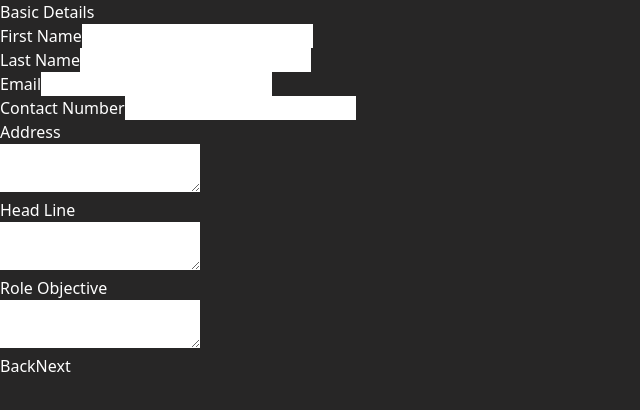
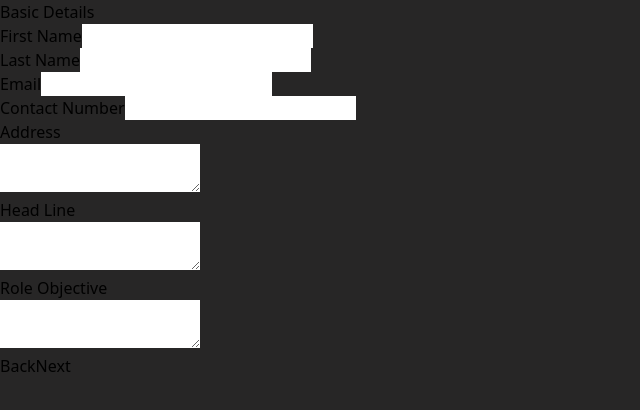
Before and after one commit to Augasty/portfolio-fe, a React (Vite) app: page /basic in a window 1280 px wide. Shown: the top 410 px of the page, without its empty margins (0-640 px from the left). Built offline with nearby package versions, Linux system fonts and the light colour scheme.

Commit message:
css issue fixed

```diff
--- a/src/components/FormComponents/Inputs/LargeInput.jsx
+++ b/src/components/FormComponents/Inputs/LargeInput.jsx
@@ -4,7 +4,7 @@
   return (
     <div className="w-full px-3">
       <label
-        className="block uppercase tracking-wide text-white-700 text-xs font-bold mb-2"
+        className="block uppercase tracking-wide text-white text-xs font-bold mb-2 "
         htmlFor="grid-password"
       >
         {title}
@@ -12,7 +12,7 @@
       <div className="relative">
         <span className="absolute inset-y-0 left-0 pl-3 flex items-center text-gray-500" />
         <textarea
-          className="appearance-none block w-full bg-gray-200 text-gray-700 border border-gray-200 rounded pt-3 px-4 mb-3 leading-tight focus:outline-none focus:bg-white focus:border-gray-500"
+          className=" font-bold appearance-none block w-full bg-gray-200 text-gray-700 border border-gray-200 rounded pt-3 px-4 mb-3 leading-tight focus:outline-none focus:bg-white focus:border-gray-500"
           value={formData[variable]}
           onChange={(e) =>
             setFormData({ ...formData, [variable]: e.target.value })
--- a/src/components/FormComponents/Inputs/SmallInput.jsx
+++ b/src/components/FormComponents/Inputs/SmallInput.jsx
@@ -4,13 +4,13 @@
   return (
     <div className="w-full md:w-1/2 px-3 mb-6">
       <label
-        className="block uppercase tracking-wide text-xs font-bold mb-2"
+        className="block uppercase text-white tracking-wide text-xs font-bold mb-2"
         htmlFor="grid-last-name"
       >
         {title}
       </label>
       <input
-        className="appearance-none block w-full bg-gray-200 text-gray-700 border border-gray-200 rounded py-3 px-4 leading-tight focus:outline-none focus:bg-white focus:border-gray-500"
+        className="appearance-none block w-full bg-gray-200 text-gray-700 font-bold border border-gray-200 rounded py-3 px-4 leading-tight focus:outline-none focus:bg-white focus:border-gray-500"
         id="grid-last-name"
         type="text"
         value={formData[variable]}
--- a/src/components/FormComponents/styles.css
+++ b/src/components/FormComponents/styles.css
@@ -5,5 +5,4 @@
     background-size: cover;
     background-attachment: fixed;
     scroll-behavior: smooth;
-    color: white;
 }
```
